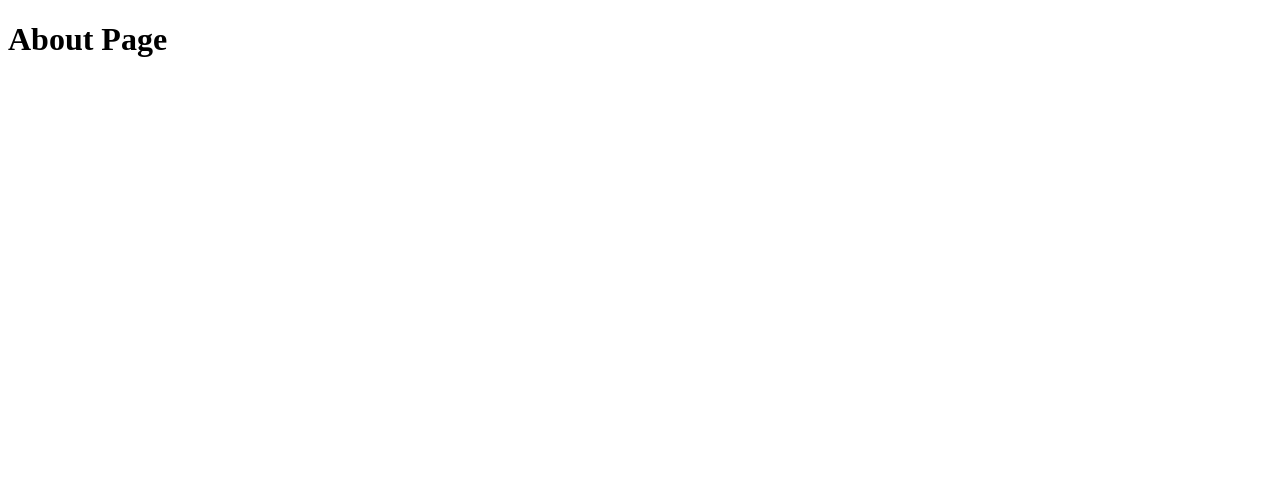
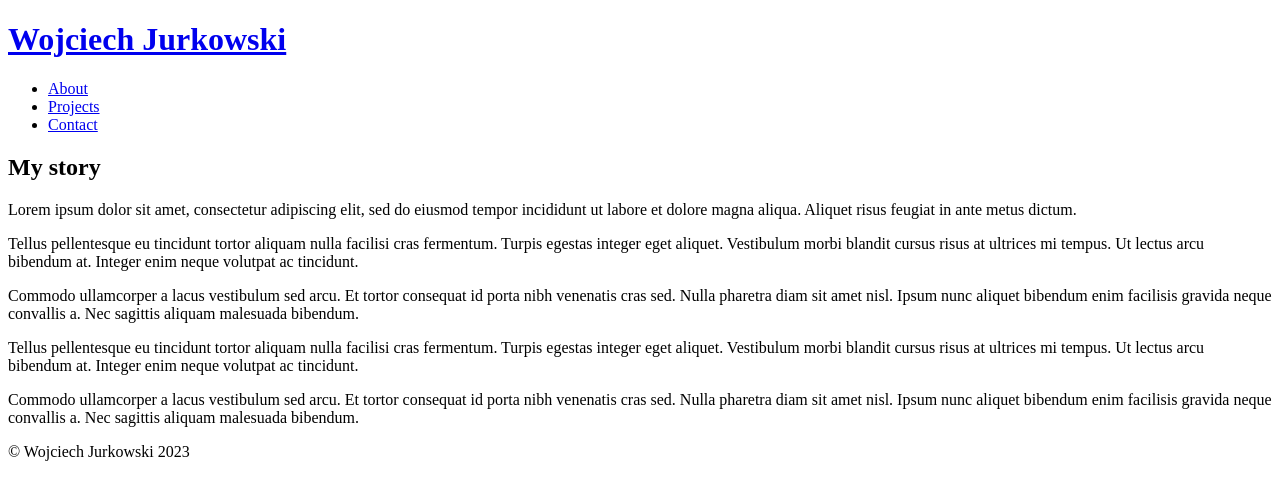
Before and after one commit to VeejayPL/eleventy-tutorial, an Eleventy site: page src/about.njk in a window 1280 px wide. Built offline with nearby package versions, Linux system fonts and the light colour scheme; Eleventy itself is replaced by a stand-in of ours; files that its build step writes are made by us from their sources.

Commit message:
Add base layout and change pages content

```diff
--- /dev/null
+++ b/src/_includes/base.njk
@@ -0,0 +1,37 @@
+<!DOCTYPE html>
+<html lang="en">
+  <head>
+    <meta charset="UTF-8" />
+    <meta http-equiv="X-UA-Compatible" content="IE=edge" />
+    <meta name="viewport" content="width=device-width, initial-scale=1.0" />
+    <title>{{ title }}</title>
+    <!-- <link rel="stylesheet" href="./style.css" /> -->
+    <!-- <script src="./index.js" defer></script> -->
+  </head>
+  <body>
+  <div class="content">
+  <header class="header">
+    <h1 class="header-title">
+      <a href="/">Wojciech Jurkowski</a>
+    </h1>
+    <ul class="header-links">
+      <li>
+        <a class="header-link" href="/about">About</a>
+      </li>
+      <li>
+        <a class="header-link" href="/projects">Projects</a>
+      </li>
+      <li>
+        <a class="header-link" href="/contact">Contact</a>
+      </li>
+    </ul>
+	</header>
+  <main class="main">
+      {{ content | safe }}
+  </main>
+  </div>
+  <footer class="footer">
+  	<p>&copy; Wojciech Jurkowski 2023</p>
+  </footer>
+  </body>
+</html>
--- a/src/about.njk
+++ b/src/about.njk
@@ -1,12 +1,17 @@
-<!DOCTYPE html>
-<html lang="en">
-<head>
-  <meta charset="UTF-8">
-  <meta http-equiv="X-UA-Compatible" content="IE=edge">
-  <meta name="viewport" content="width=device-width, initial-scale=1.0">
-  <title>Eleventy Practice</title>
-</head>
-<body>
-  <h1>About Page</h1>
-</body>
-</html>
+---
+title: "Eleventy practice"
+layout: "base.njk"
+---
+
+<section>
+  <h2>My story</h2>
+  <p>Lorem ipsum dolor sit amet, consectetur adipiscing elit, sed do eiusmod tempor incididunt ut labore et dolore magna aliqua. Aliquet risus feugiat in ante metus dictum.</p>
+
+  <p>Tellus pellentesque eu tincidunt tortor aliquam nulla facilisi cras fermentum. Turpis egestas integer eget aliquet. Vestibulum morbi blandit cursus risus at ultrices mi tempus. Ut lectus arcu bibendum at. Integer enim neque volutpat ac tincidunt.</p>
+
+  <p>Commodo ullamcorper a lacus vestibulum sed arcu. Et tortor consequat id porta nibh venenatis cras sed. Nulla pharetra diam sit amet nisl. Ipsum nunc aliquet bibendum enim facilisis gravida neque convallis a. Nec sagittis aliquam malesuada bibendum.</p>
+
+  <p>Tellus pellentesque eu tincidunt tortor aliquam nulla facilisi cras fermentum. Turpis egestas integer eget aliquet. Vestibulum morbi blandit cursus risus at ultrices mi tempus. Ut lectus arcu bibendum at. Integer enim neque volutpat ac tincidunt.</p>
+
+  <p>Commodo ullamcorper a lacus vestibulum sed arcu. Et tortor consequat id porta nibh venenatis cras sed. Nulla pharetra diam sit amet nisl. Ipsum nunc aliquet bibendum enim facilisis gravida neque convallis a. Nec sagittis aliquam malesuada bibendum.</p>
+</section>
```
Also changed, not shown: src/contact.njk (+23 -12 lines), src/index.njk (+6 -12 lines).
